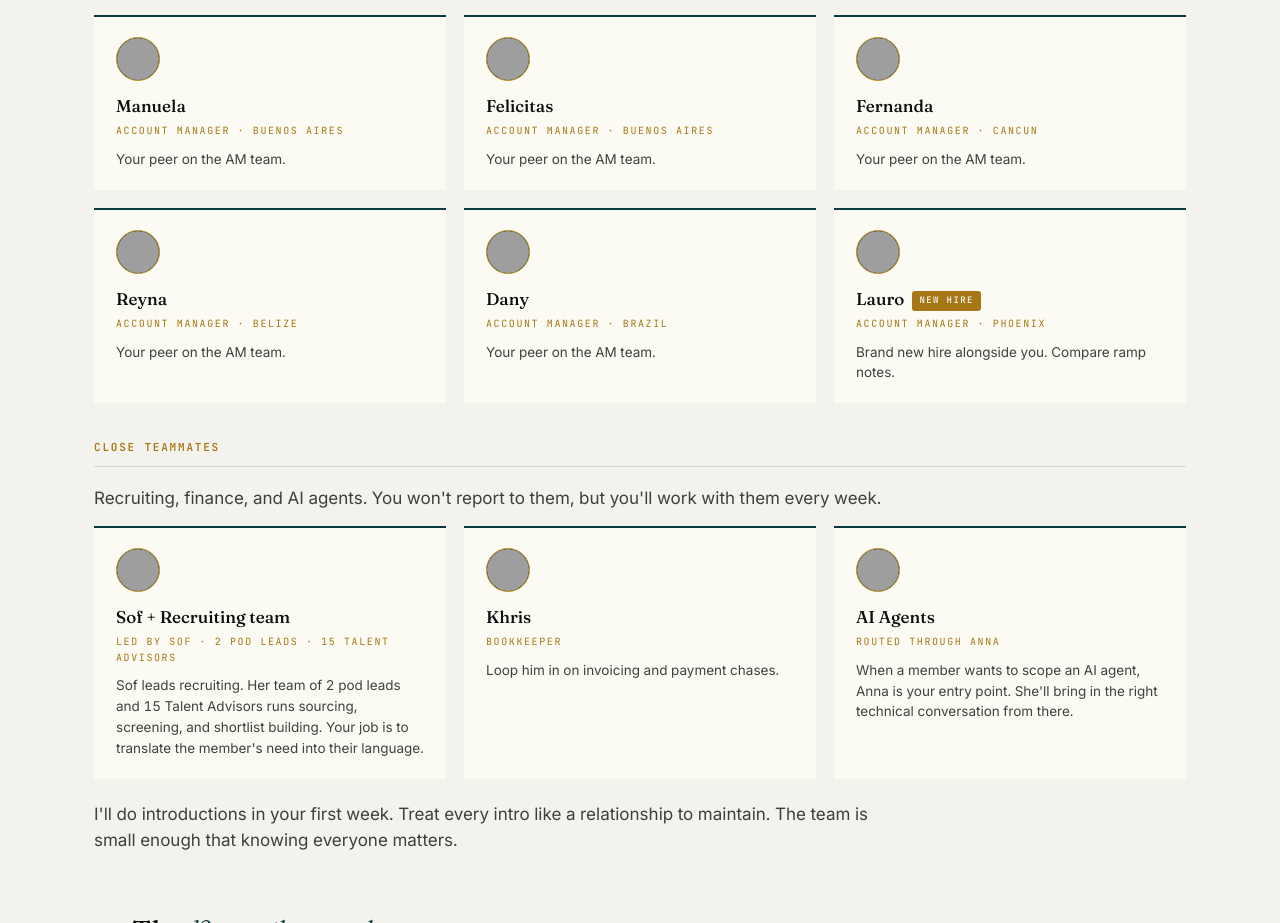
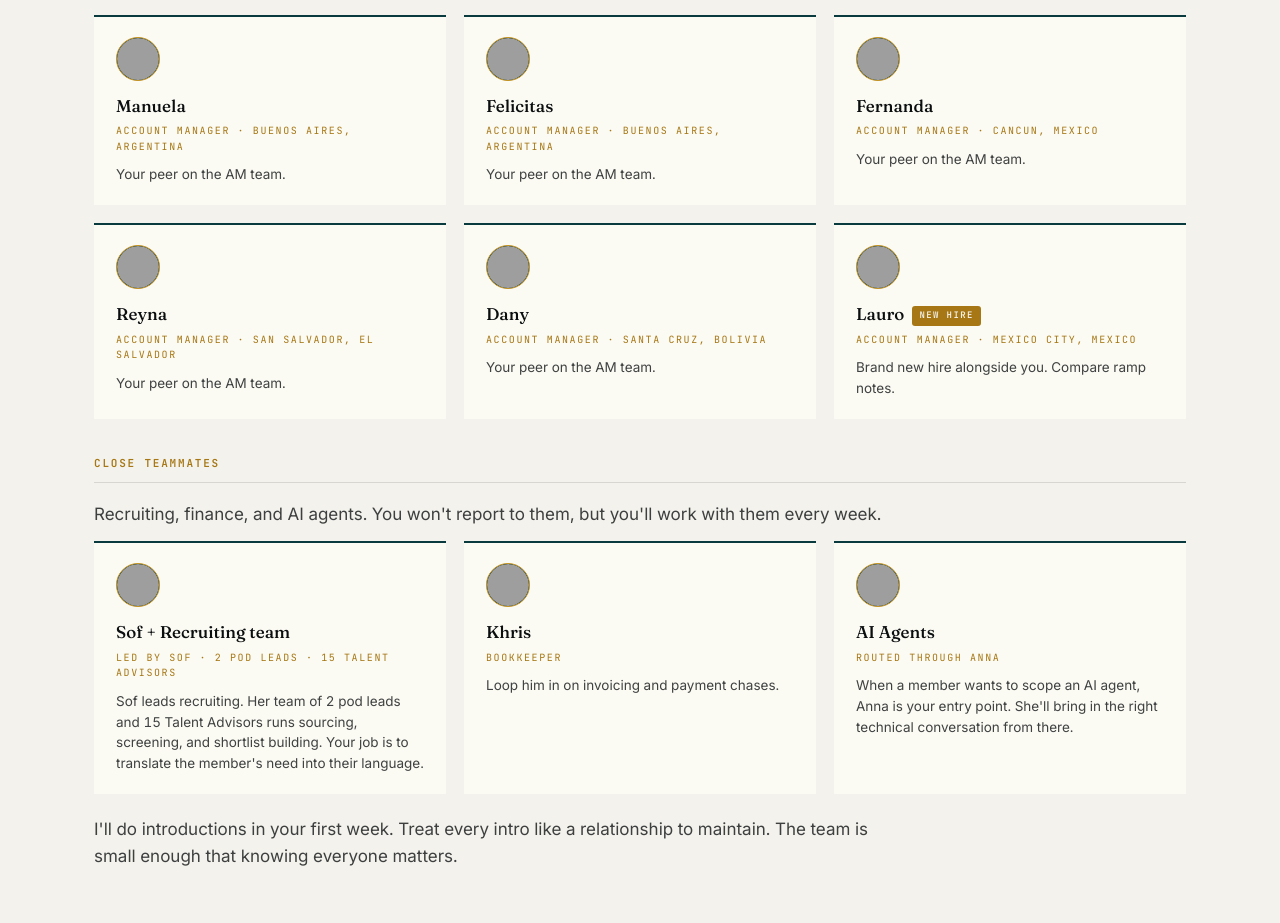
Before and after one commit to wg-dotcom/sagan-am-onboarding-tyla, a plain HTML site: page index.html in a window 1280 px wide. Shown: the part 4525-5448 px from the top of the page. Drawn offline with Linux system fonts and the light colour scheme; grey boxes are pictures that could not be loaded.

Commit message:
Add city + country to AM team cards; fix Reyna (El Salvador), Dany (Bolivia), Lauro (Mexico City)

```diff
--- a/index.html
+++ b/index.html
@@ -1057,37 +1057,37 @@
         <div class="team-card">
           <div class="avatar avatar-md"><img src="https://avatars.slack-edge.com/2024-11-26/8101526658545_0d51f04419a53e9722a5_original.jpg" alt="Manuela" /></div>
           <div class="who">Manuela</div>
-          <div class="role-line">Account Manager · Buenos Aires</div>
+          <div class="role-line">Account Manager · Buenos Aires, Argentina</div>
           <div class="why">Your peer on the AM team.</div>
         </div>
         <div class="team-card">
           <div class="avatar avatar-md"><img src="https://avatars.slack-edge.com/2025-05-23/8930769612567_7695495d36e864f5e4ca_original.jpg" alt="Felicitas" /></div>
           <div class="who">Felicitas</div>
-          <div class="role-line">Account Manager · Buenos Aires</div>
+          <div class="role-line">Account Manager · Buenos Aires, Argentina</div>
           <div class="why">Your peer on the AM team.</div>
         </div>
         <div class="team-card">
           <div class="avatar avatar-md"><img src="https://avatars.slack-edge.com/2024-11-27/8096504880692_84d276e737d86f7176c9_original.jpg" alt="Fernanda" /></div>
           <div class="who">Fernanda</div>
-          <div class="role-line">Account Manager · Cancun</div>
+          <div class="role-line">Account Manager · Cancun, Mexico</div>
           <div class="why">Your peer on the AM team.</div>
         </div>
         <div class="team-card">
           <div class="avatar avatar-md"><img src="https://avatars.slack-edge.com/2026-05-21/11186591178276_186310398cfc025d0435_original.png" alt="Reyna" /></div>
           <div class="who">Reyna</div>
-          <div class="role-line">Account Manager · Belize</div>
+          <div class="role-line">Account Manager · San Salvador, El Salvador</div>
           <div class="why">Your peer on the AM team.</div>
         </div>
         <div class="team-card">
           <div class="avatar avatar-md"><img src="https://avatars.slack-edge.com/2024-11-28/8099477855347_e813f8a8100005e345a1_original.png" alt="Dany" /></div>
           <div class="who">Dany</div>
-          <div class="role-line">Account Manager · Brazil</div>
+          <div class="role-line">Account Manager · Santa Cruz, Bolivia</div>
           <div class="why">Your peer on the AM team.</div>
         </div>
         <div class="team-card">
           <div class="avatar avatar-md"><img src="https://avatars.slack-edge.com/2026-06-23/11427829969893_a8e9567efa7bae7b363f_original.png" alt="Lauro" /></div>
           <div class="who">Lauro<span class="new-tag">New hire</span></div>
-          <div class="role-line">Account Manager · Phoenix</div>
+          <div class="role-line">Account Manager · Mexico City, Mexico</div>
           <div class="why">Brand new hire alongside you. Compare ramp notes.</div>
         </div>
       </div>
```
